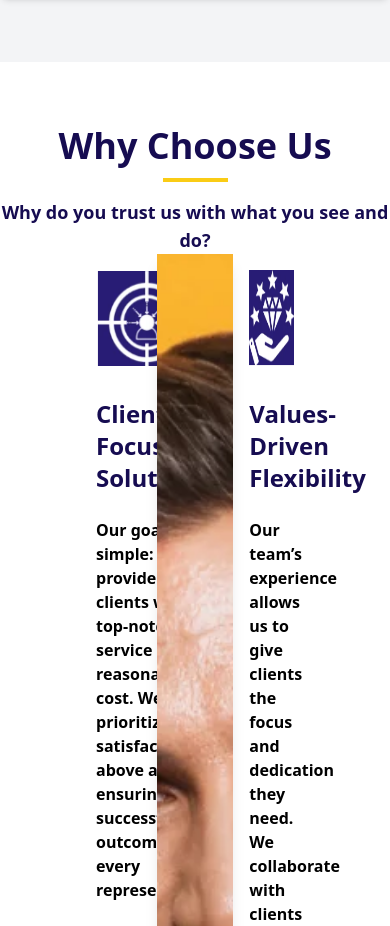
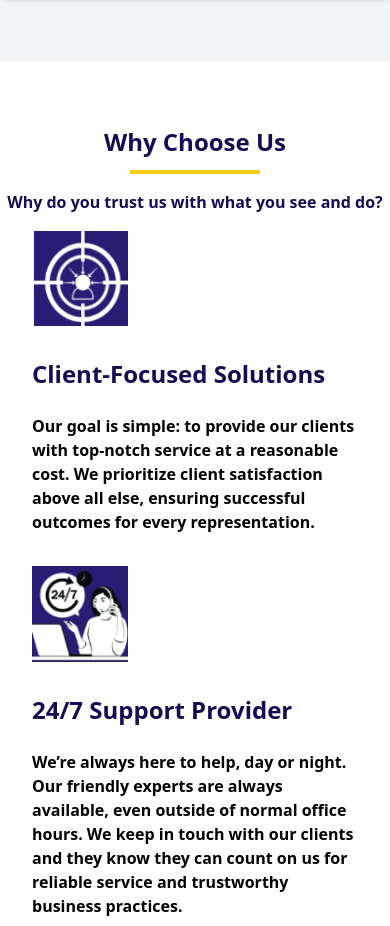
Before and after one commit to shivamjain1411/react-project, a React (Create React App) app: page / in a window 390 px wide. Shown: the part 4840-5766 px from the top of the page. Built offline with nearby package versions, Linux system fonts and the light colour scheme.

Commit message:
Responsive why choose us

```diff
--- a/src/components/WhyChooseUs.js
+++ b/src/components/WhyChooseUs.js
@@ -1,4 +1,3 @@
-// WhyChooseUs.js
 import React from "react";
 import FeatureCard from "./FeatureCard";
 
@@ -12,18 +11,18 @@ import mainImage from "../images/path-to-main.webp";
 const WhyChooseUs = () => {
   return (
     <div className="py-16 bg-white">
-      <h2 className="text-center text-4xl font-bold text-[#160c51]">
+      <h2 className="text-center text-2xl lg:text-4xl font-bold text-[#160c51]">
         Why Choose Us
       </h2>
       <div className="flex justify-center">
-        <div className="w-2/12 border-t-0 border-4 border-l-0 border-r-0 border-yellow-400 h-4"></div>
+        <div className="w-4/12 lg:w-2/12 border-t-0 border-4 border-l-0 border-r-0 border-yellow-400 h-4"></div>
       </div>
 
-      <p className="text-center text-lg text-[#160c51] font-bold mt-4">
+      <p className="text-center text-base lg:text-lg text-[#160c51] font-bold mt-4">
         Why do you trust us with what you see and do?
       </p>
-      <div className="flex justify-start mx-20">
-        <div className="flex flex-col items-start justify-start w-4/12">
+      <div className="flex flex-col lg:flex-row justify-start mx-4 lg:mx-20">
+        <div className="flex flex-col items-start justify-start w-full lg:w-4/12 mb-8 lg:mb-0">
           <FeatureCard
             icon={icon1}
             title="Client-Focused Solutions"
@@ -35,15 +34,15 @@ const WhyChooseUs = () => {
             description="We’re always here to help, day or night. Our friendly experts are always available, even outside of normal office hours. We keep in touch with our clients and they know they can count on us for reliable service and trustworthy business practices."
           />
         </div>
-        <div className="w-4/12 ">
+        <div className="w-full lg:w-4/12 mb-8 lg:mb-0">
           <img
             src={mainImage}
             alt="Main"
-            className="w-full h-full object-cover  shadow-lg"
+            className="w-full h-auto lg:h-full object-cover shadow-lg"
           />
         </div>
 
-        <div className="w-4/12">
+        <div className="flex flex-col items-start justify-start w-full lg:w-4/12">
           <FeatureCard
             icon={icon3}
             title="Values-Driven Flexibility"
```
